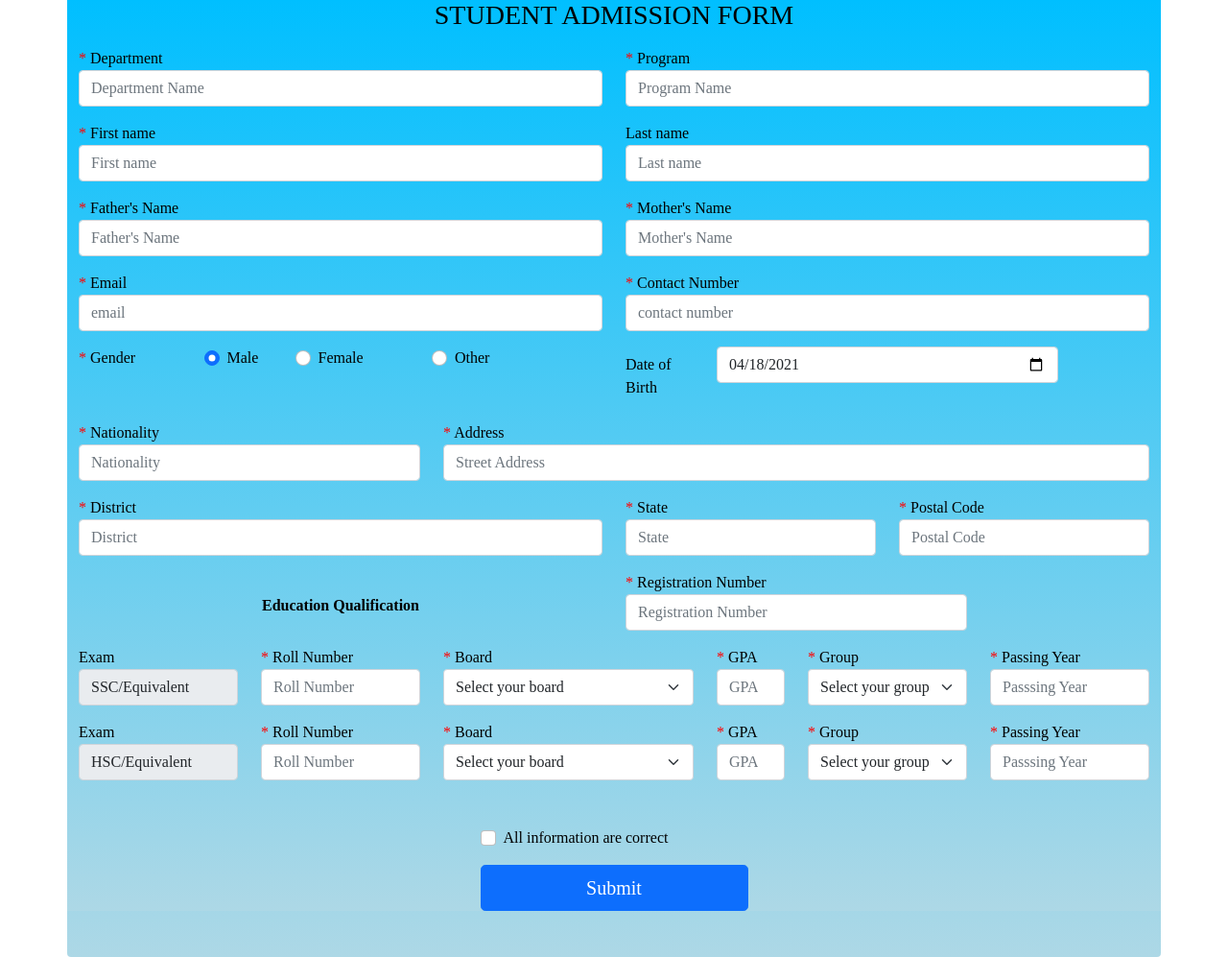
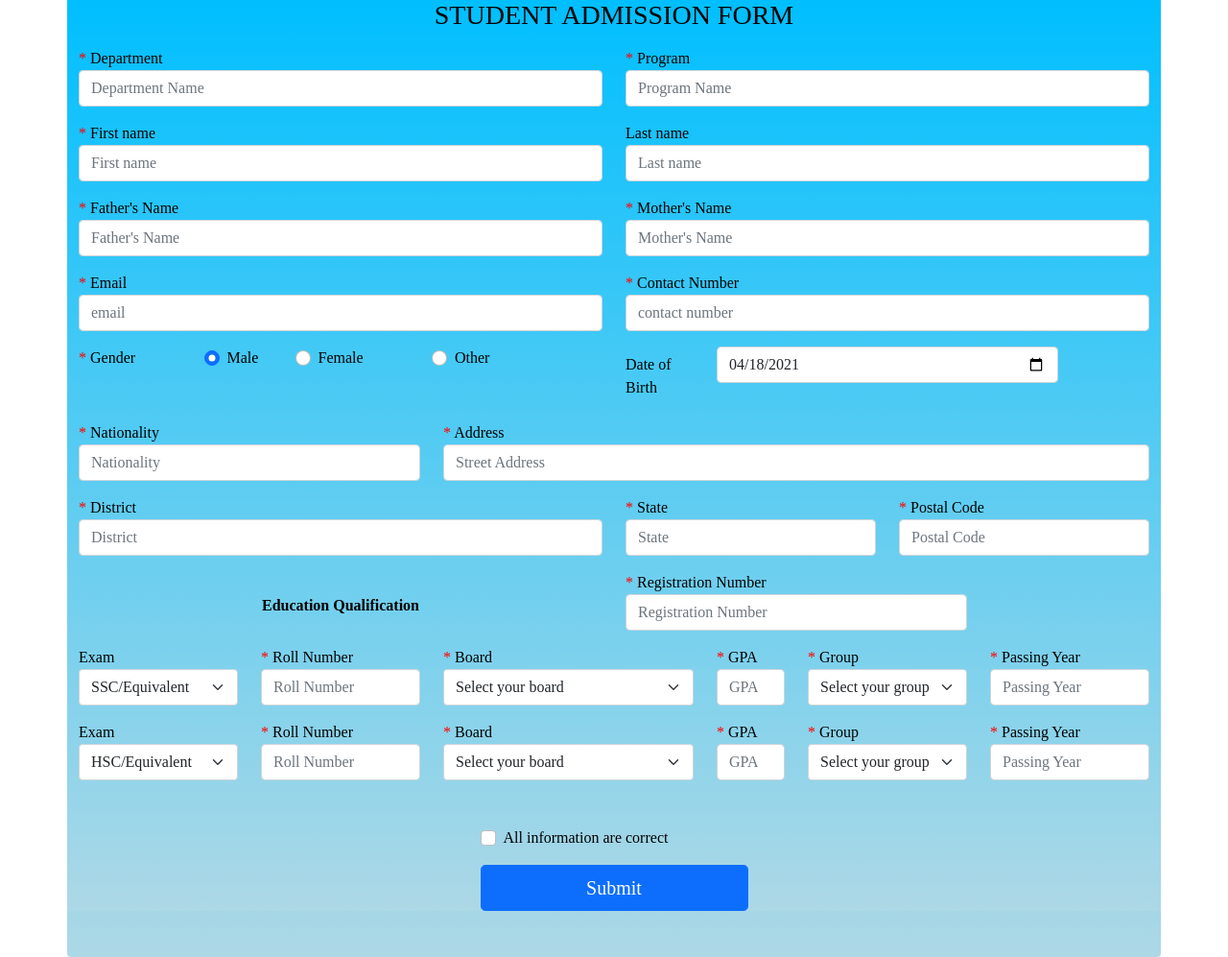
Before and after one commit to mhreza76/student_admission_form, a PHP site: page / in a window 1280 px wide. Shown: the part 49-1046 px from the top of the page at 96% size. Run offline with PHP 8.4, Linux system fonts and the light colour scheme.

Commit message:
Admission registration form final update

```diff
--- a/index.html
+++ b/index.php
@@ -15,47 +15,47 @@
         <div class="row grad">
             <h3 class="text-center mb-3">STUDENT ADMISSION FORM</h3>
             <div class="col-md-12 mx-auto">
-                <form action="#" method="post">
+                <form action="process.php" method="post">
                     <div class="form-group row">
                         <div class="col-md-6 mb-3">
                             <label for="department"><font color="red">* </font>Department</label>
-                            <input type="text" class="form-control" id="department" placeholder="Department Name">
+                            <input type="text" class="form-control" id="department" name="department" placeholder="Department Name">
                         </div>
                         <div class="col-md-6 mb-3">
                             <label for="program"><font color="red">* </font>Program</label>
-                            <input type="text" class="form-control" id="program" placeholder="Program Name">
+                            <input type="text" class="form-control" id="program" name="program" placeholder="Program Name">
                         </div>
                     </div>
                     <div class="form-group row">
                         <div class="col-md-6 mb-3">
                             <label for="firstname"><font color="red">* </font>First name</label>
-                            <input type="text" class="form-control" id="firstname" placeholder="First name">
+                            <input type="text" class="form-control" id="firstname" name="firstname" placeholder="First name">
                         </div>
                         <div class="col-md-6 mb-3">
                             <label for="lastname">Last name</label>
-                            <input type="text" class="form-control" id="lastname" placeholder="Last name">
+                            <input type="text" class="form-control" id="lastname" name="lastname" placeholder="Last name">
                         </div>
                     </div>
 
                     <div class="form-group row">
                         <div class="col-md-6 mb-3">
                             <label for="fathersName"><font color="red">* </font>Father's Name</label>
-                            <input type="text" class="form-control" id="fathersName" placeholder="Father's Name">
+                            <input type="text" class="form-control" id="fathersName" name="fathersName" placeholder="Father's Name">
                         </div>
                         <div class="col-md-6 mb-3">
                             <label for="mothersName"><font color="red">* </font>Mother's Name</label>
-                            <input type="text" class="form-control" id="mothersName" placeholder="Mother's Name">
+                            <input type="text" class="form-control" id="mothersName" name="mothersName" placeholder="Mother's Name">
                         </div>
                     </div>
 
                     <div class="form-group row">
                         <div class="col-md-6 mb-3">
                             <label for="email"><font color="red">* </font>Email</label>
-                            <input type="text" class="form-control" id="email" placeholder="email">
+                            <input type="text" class="form-control" id="email" name="email" placeholder="email">
                         </div>
                         <div class="col-md-6 mb-3">
-                            <label for="contact-number"><font color="red">* </font>Contact Number</label>
-                            <input type="number" class="form-control" id="contact-number" placeholder="contact number ">
+                            <label for="contactNumber"><font color="red">* </font>Contact Number</label>
+                            <input type="phone" class="form-control" id="contact-number" name="contactNumber" placeholder="contact number ">
                         </div>
                     </div>
 
@@ -87,7 +87,7 @@
                                 <div class="form-group row">
                                     <label for="birthDate" class="col-2 col-form-label">Date of Birth</label>
                                     <div class="col-8">
-                                        <input class="form-control" type="date" value="2021-04-18" id="birthDate">
+                                        <input class="form-control" type="date" value="2021-04-18" id="birthDate" name="birthDate">
                                     </div>
                                 </div>
                             </div>
@@ -99,26 +99,26 @@
                     <div class="form-group row">
                         <div class="col-md-4 mb-3">
                             <label for="nationality"><font color="red">* </font>Nationality</label>
-                            <input type="text" class="form-control" id="nationality" placeholder="Nationality">
+                            <input type="text" class="form-control" id="nationality" name="nationality" placeholder="Nationality">
                         </div>
                         <div class="col-md-8 mb-3">
-                            <label for="addressLine1"><font color="red">* </font>Address</label>
-                            <input type="text" class="form-control" id="addressLine1" placeholder="Street Address">
+                            <label for="addressLine"><font color="red">* </font>Address</label>
+                            <input type="text" class="form-control" id="addressLine" name="addressline" placeholder="Street Address">
                         </div>
                     </div>
 
                     <div class="form-group row">
                         <div class="col-md-6 mb-3">
                             <label for="district"><font color="red">* </font>District</label>
-                            <input type="text" class="form-control" id="district" placeholder="District">
+                            <input type="text" class="form-control" id="district" name="district" placeholder="District">
                         </div>
                         <div class="col-md-3 mb-3">
                             <label for="state"><font color="red">* </font>State</label>
-                            <input type="text" class="form-control" id="state" placeholder="State">
+                            <input type="text" class="form-control" id="state" name="state" placeholder="State">
                         </div>
                         <div class="col-md-3 mb-3">
                             <label for="postCode"><font color="red">* </font>Postal Code</label>
-                            <input type="text" class="form-control" id="postCode" placeholder="Postal Code">
+                            <input type="text" class="form-control" id="postCode" name="postCode" placeholder="Postal Code">
                         </div>
                     </div>
 
@@ -129,22 +129,24 @@
                         </div>
                         <div class="col-md-4 mb-3">
                             <label for="registrationNumber"><font color="red">* </font>Registration Number</label>
-                            <input type="number" class="form-control" id="registrationNumber" placeholder="Registration Number">
+                            <input type="number" class="form-control" id="registrationNumber" name="registrationNumber" placeholder="Registration Number">
                         </div>
                     </div>
 
                     <div class="form-group row">
                         <div class="col-md-2">
                             <label for="sscExam">Exam</label>
-                            <input type="text" class="form-control" id="sscExam" value="SSC/Equivalent" disabled>
+                            <select class="form-select" aria-label="Default select example" id="sscExam" name="sscExam">
+                                <option value="SSC/Equivalent">SSC/Equivalent</option>
+                            </select>
                         </div>
                         <div class="col-md-2 mb-3">
                             <label for="sscRollNumber"><font color="red">* </font>Roll Number</label>
-                            <input type="number" class="form-control" id="sscRollNumber" placeholder="Roll Number">
+                            <input type="number" class="form-control" id="sscRollNumber" name="sscRollNumber" placeholder="Roll Number">
                         </div>
                         <div class="col-md-3 mb-3">
                             <label for="sscBoard"><font color="red">* </font>Board</label>
-                            <select class="form-select" aria-label="Default select example" id="sscBoard">
+                            <select class="form-select" aria-label="Default select example" id="sscBoard" name="sscBoard">
                                 <option value="">Select your board</option>
                                 <option value="barishal">Barishal</option>
                                 <option value="chittagong">Chittagong</option>
@@ -159,7 +161,7 @@
                         </div>
                         <div class="col-md-1 mb-3">
                             <label for="sscGpa"><font color="red">* </font>GPA</label>
-                            <input type="number" class="form-control" id="sscGpa" placeholder="GPA">
+                            <input type="number" class="form-control" id="sscGpa" name="sscGpa" placeholder="GPA">
                         </div>
                         <div class="col-md-2 pt-n5">
                             <label for="sscGroup"><font color="red">* </font>Group</label>
@@ -171,22 +173,24 @@
                             </select>
                         </div>
                         <div class="col-md-2 mb-3">
-                            <label for="sscPasssingYear"><font color="red">* </font>Passing Year</label>
-                            <input type="number" class="form-control" id="sscPasssingYear" placeholder="Passsing Year">
+                            <label for="sscPassingYear"><font color="red">* </font>Passing Year</label>
+                            <input type="number" class="form-control" id="sscPassingYear" name="sscPassingYear" placeholder="Passing Year">
                         </div>
                     </div>
                     <div class="form-group row">
                         <div class="col-md-2">
                             <label for="hscExam">Exam</label>
-                            <input type="text" class="form-control" id="hscExam" value="HSC/Equivalent" disabled>
+                            <select class="form-select" aria-label="Default select example" id="hscExam" name="hscExam">
+                                <option value="HSC/Equivalent">HSC/Equivalent</option>
+                            </select>
                         </div>
                         <div class="col-md-2 mb-3">
                             <label for="hscRollNumber"><font color="red">* </font>Roll Number</label>
-                            <input type="number" class="form-control" id="hscRollNumber" placeholder="Roll Number">
+                            <input type="number" class="form-control" id="hscRollNumber" name="hscRollNumber" placeholder="Roll Number">
                         </div>
                         <div class="col-md-3 mb-3">
                             <label for="hscBoard"><font color="red">* </font>Board</label>
-                            <select class="form-select" aria-label="Default select example" id="hscBoard">
+                            <select class="form-select" aria-label="Default select example" id="hscBoard" name="hscBoard">
                                 <option value="">Select your board</option>
 
                                 <option value="barishal">Barishal</option>
@@ -202,7 +206,7 @@
                         </div>
                         <div class="col-md-1 mb-3">
                             <label for="hscGpa"><font color="red">* </font>GPA</label>
-                            <input type="number" class="form-control" id="hscGpa" placeholder="GPA">
+                            <input type="number" class="form-control" id="hscGpa" name="hgpa" placeholder="GPA">
                         </div>
                         <div class="col-md-2 pt-n5">
                             <label for="hscGroup"><font color="red">* </font>Group</label>
@@ -214,13 +218,13 @@
                             </select>
                         </div>
                         <div class="col-md-2 mb-5">
-                            <label for="hscPasssingYear"><font color="red">* </font>Passing Year</label>
-                            <input type="number" class="form-control" id="hscPasssingYear" placeholder="Passsing Year">
+                            <label for="hscPassingYear"><font color="red">* </font>Passing Year</label>
+                            <input type="number" class="form-control" id="hscPassingYear" name="hscPassingYear" placeholder="Passing Year">
                         </div>
                     </div>
                     <div class="form-group form-check mx-auto col-3 mb-3">
-                        <input type="checkbox" class="form-check-input" id="exampleCheck1">
-                        <label class="form-check-label" for="exampleCheck1">All information are correct</label>
+                        <input type="checkbox" class="form-check-input" id="allInformationCorrect" name="allInformationCorrect">
+                        <label class="form-check-label" for="allInformationCorrect">All information are correct</label>
                     </div>
                     <div class="col text-center d-grid gap-2 col-3 mx-auto">
                         <button type="submit" class="btn btn-primary btn-lg">Submit</button>
--- /dev/null
+++ b/process.php
@@ -0,0 +1,4 @@
+<?php
+echo "<pre>";
+print_r($_POST);
+echo "</pre>";
```
Also changed, not shown: style.css (renamed from css/style.css).
